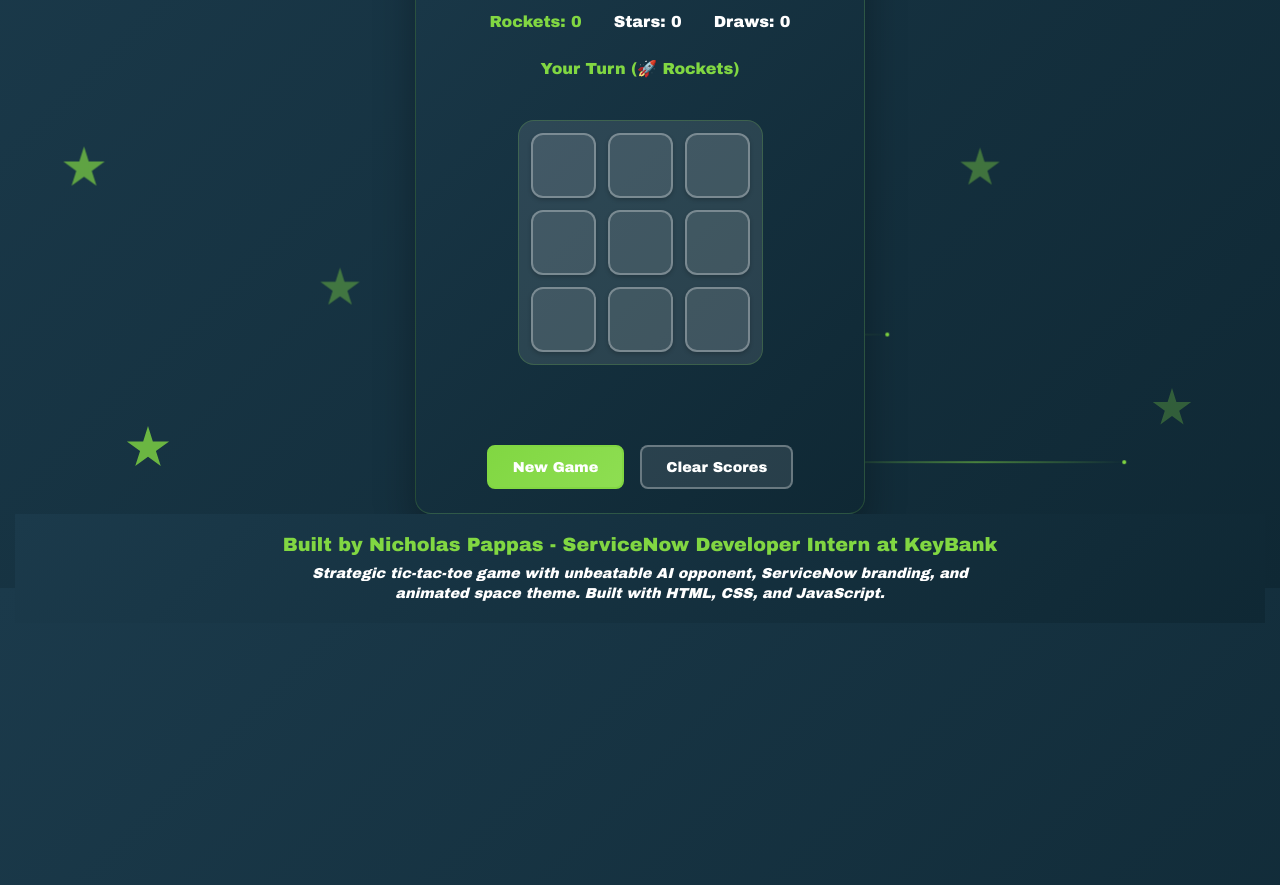
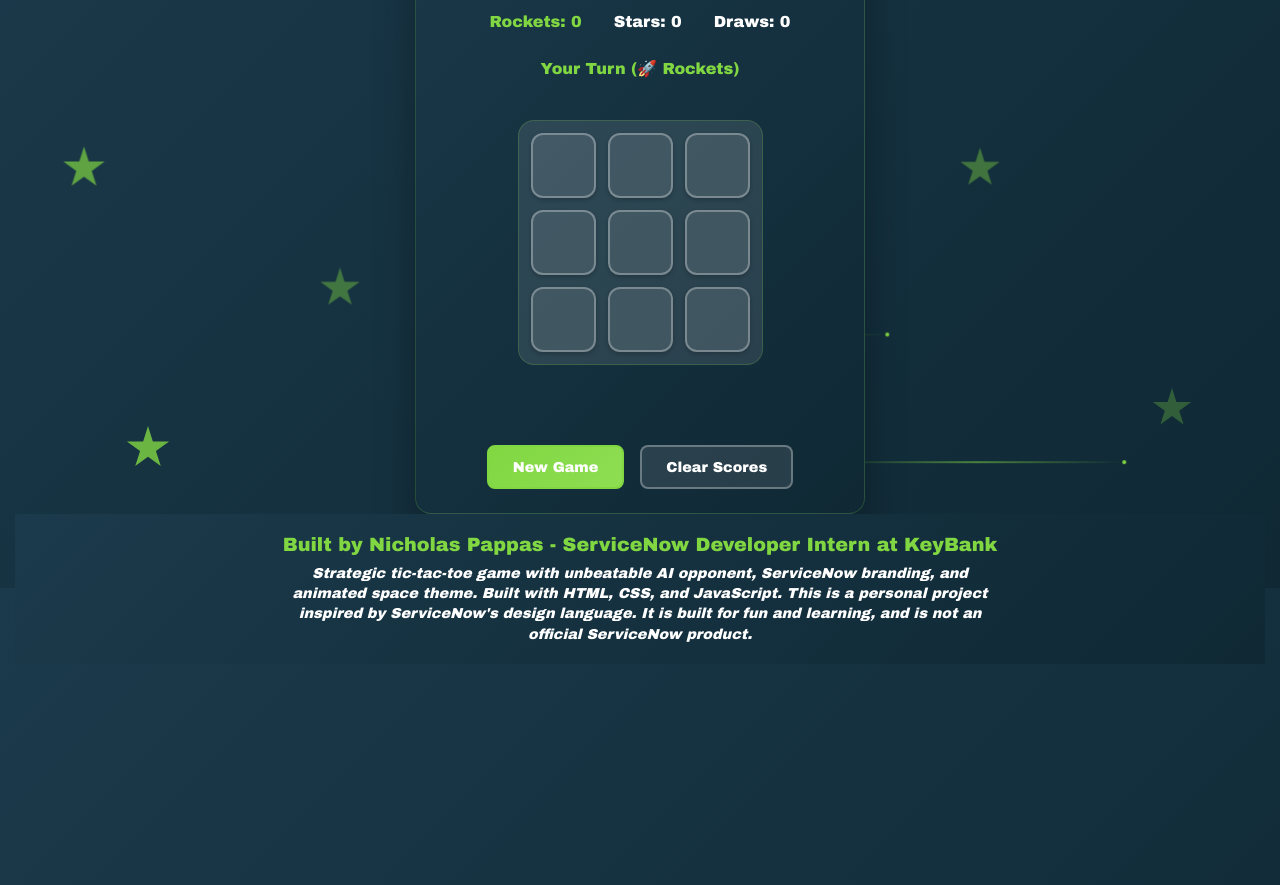
Before and after one commit to NixpaCSE/rocketsandstars, a plain HTML site: page index.html in a window 1280 px wide. Shown: the part 212-1097 px from the top of the page. Drawn offline with Linux system fonts and the light colour scheme.

Commit message:
update footer with disclaimer

```diff
--- a/index.html
+++ b/index.html
@@ -608,7 +608,7 @@
 
     <div class="footer">
         <div class="footer-title">Built by Nicholas Pappas - ServiceNow Developer Intern at KeyBank</div>
-        <div class="footer-subtitle">Strategic tic-tac-toe game with unbeatable AI opponent, ServiceNow branding, and animated space theme. Built with HTML, CSS, and JavaScript.</div>
+        <div class="footer-subtitle">Strategic tic-tac-toe game with unbeatable AI opponent, ServiceNow branding, and animated space theme. Built with HTML, CSS, and JavaScript. This is a personal project inspired by ServiceNow's design language. It is built for fun and learning, and is not an official ServiceNow product.</div>
     </div>
 
     <script>
```
